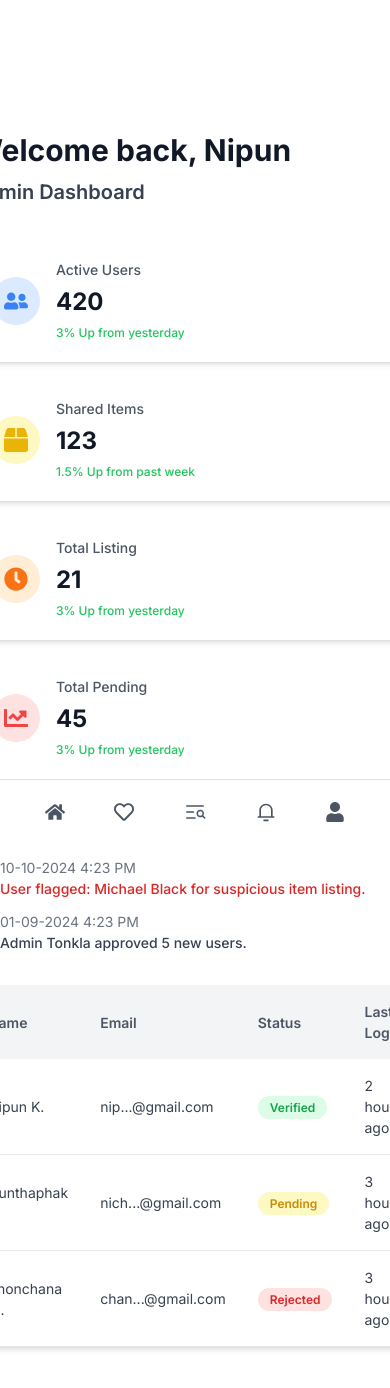
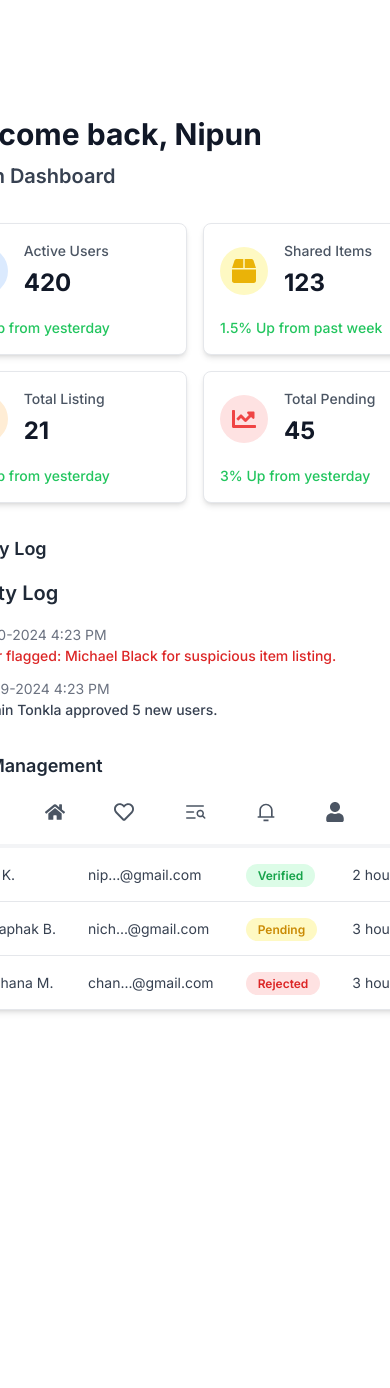
Before and after one commit to KaweewatN/ShareHood, a Next.js app in the folder share-hood/: page /admin in a window 390 px wide. Shown: the top 1388 px of the page. After the commit the page ends 1138 px from the top, so only its background shows below. Built offline with nearby package versions, Linux system fonts and the light colour scheme.

Commit message:
style: aesthetic, padding, responsiveness

```diff
--- a/share-hood/src/app/(Nav)/admin/page.tsx
+++ b/share-hood/src/app/(Nav)/admin/page.tsx
@@ -1,15 +1,10 @@
 "use client";
 
-import dynamic from "next/dynamic";
-
-// Dynamically import AdminDashboard for better performance if necessary
-const AdminDashboard = dynamic(() => import("@components/adminDashboard/AdminDashboard"), {
-  ssr: false, // Disables server-side rendering for this component if not required
-});
+import AdminDashboard from "@components/adminDashboard/AdminDashboard";
 
 export default function AdminDashboardPage() {
   return (
-    <div className="min-h-screen p-6">
+    <div className="p-4 sm:p-6 md:p-8 min-h-screen">
       <AdminDashboard />
     </div>
   );
--- a/share-hood/src/components/adminDashboard/AdminDashboard.tsx
+++ b/share-hood/src/components/adminDashboard/AdminDashboard.tsx
@@ -1,12 +1,11 @@
 "use client";
 
-import {useMemo} from "react";
+import { useMemo } from "react";
 import AdminDashboardCard from "./AdminDashboardCard";
+import { FaBox, FaClock, FaChartLine, FaUserFriends } from "react-icons/fa";
 import ActivityLog from "./ActivityLog";
 import UserTable from "./UserTable";
-import {FaBox, FaClock, FaChartLine, FaUserFriends} from "react-icons/fa";
 
-// Data for admin cards
 const analyticsData = [
   {
     label: "Active Users",
@@ -46,7 +45,6 @@ const analyticsData = [
   },
 ];
 
-// Main Admin Dashboard Component
 export default function AdminDashboard() {
   const cards = useMemo(
     () =>
@@ -62,18 +60,33 @@ export default function AdminDashboard() {
           growthColor={data.growthColor}
         />
       )),
-    [],
+    []
   );
 
   return (
-    <div className="space-y-8 p-6">
+    <div className="p-4 sm:p-6 md:p-8 50 min-h-screen space-y-8">
+      {/* Header Section */}
       <div>
         <h1 className="text-3xl font-bold text-gray-900">Welcome back, Nipun</h1>
-        <h2 className="mt-1 text-xl font-semibold text-gray-700">Admin Dashboard</h2>
+        <h2 className="text-xl font-semibold text-gray-700 mt-1">Admin Dashboard</h2>
       </div>
-      <div className="grid grid-cols-1 gap-4 sm:grid-cols-2 lg:grid-cols-4">{cards}</div>
-      <ActivityLog />
-      <UserTable />
+
+      {/* Responsive Grid for Dashboard Cards */}
+      <div className="grid grid-cols-2 gap-4 sm:grid-cols-3 lg:grid-cols-auto-fit auto-rows-min">
+        {cards}
+      </div>
+
+      {/* Activity Log Section */}
+      <div>
+        <h3 className="text-lg font-semibold text-gray-800 mb-4">Activity Log</h3>
+        <ActivityLog />
+      </div>
+
+      {/* User Management Section */}
+      <div>
+        <h3 className="text-lg font-semibold text-gray-800 mb-4">User Management</h3>
+        <UserTable />
+      </div>
     </div>
   );
 }
--- a/share-hood/src/components/adminDashboard/AdminDashboardCard.tsx
+++ b/share-hood/src/components/adminDashboard/AdminDashboardCard.tsx
@@ -1,6 +1,6 @@
 "use client";
 
-import {IconType} from "react-icons";
+import { IconType } from "react-icons";
 
 type AdminDashboardCardProps = {
   label: string;
@@ -22,16 +22,23 @@ export default function AdminDashboardCard({
   growthColor,
 }: AdminDashboardCardProps) {
   return (
-    <div className="rounded-lg bg-white p-5 shadow-md transition-shadow duration-200 hover:shadow-lg">
+    <div className="flex flex-col justify-between rounded-lg border bg-white p-4 shadow-md hover:shadow-lg transition-shadow duration-200">
+      {/* Top Section */}
       <div className="flex items-center space-x-4">
-        <div className={`rounded-full p-3 ${bgColor}`}>
+        {/* Icon Container */}
+        <div className={`flex h-12 w-12 items-center justify-center rounded-full ${bgColor}`}>
           <Icon className={`text-2xl ${iconColor}`} />
         </div>
-        <div>
-          <h4 className="text-sm font-medium text-gray-600">{label}</h4>
+        {/* Text Section */}
+        <div className="flex-1">
+          <h4 className="text-sm font-medium text-gray-600 truncate whitespace-nowrap">{label}</h4>
           <p className="mt-1 text-2xl font-bold text-gray-900">{value}</p>
-          <p className={`text-xs font-medium ${growthColor} mt-1`}>{growth}</p>
         </div>
+      </div>
+
+      {/* Bottom Section */}
+      <div className="mt-4">
+        <p className={`text-sm font-medium ${growthColor} whitespace-nowrap`}>{growth}</p>
       </div>
     </div>
   );
--- a/share-hood/src/components/adminDashboard/UserTable.tsx
+++ b/share-hood/src/components/adminDashboard/UserTable.tsx
@@ -1,43 +1,49 @@
-// UserTable.tsx
 "use client";
 
 const users = [
-  {name: "Nipun K.", email: "nip...@gmail.com", status: "Verified", lastLogin: "2 hours ago"},
-  {name: "Nunthaphak B.", email: "nich...@gmail.com", status: "Pending", lastLogin: "3 hours ago"},
-  {name: "Phonchana M.", email: "chan...@gmail.com", status: "Rejected", lastLogin: "3 hours ago"},
+  { name: "Nipun K.", email: "nip...@gmail.com", status: "Verified", lastLogin: "2 hours ago" },
+  { name: "Nunthaphak B.", email: "nich...@gmail.com", status: "Pending", lastLogin: "3 hours ago" },
+  { name: "Phonchana M.", email: "chan...@gmail.com", status: "Rejected", lastLogin: "3 hours ago" },
 ];
 
 export default function UserTable() {
   return (
-    <div className="overflow-hidden rounded-lg bg-white shadow-md">
+    <div className="overflow-x-auto rounded-lg bg-white shadow-md">
       <table className="w-full text-left">
         <thead className="bg-gray-100">
           <tr>
-            <th className="p-4 text-sm font-semibold text-gray-600">Name</th>
-            <th className="p-4 text-sm font-semibold text-gray-600">Email</th>
-            <th className="p-4 text-sm font-semibold text-gray-600">Status</th>
-            <th className="p-4 text-sm font-semibold text-gray-600">Last Login</th>
+            <th className="p-4 text-sm font-semibold text-gray-600 whitespace-nowrap">Name</th>
+            <th className="p-4 text-sm font-semibold text-gray-600 whitespace-nowrap">Email</th>
+            <th className="p-4 text-sm font-semibold text-gray-600 whitespace-nowrap">Status</th>
+            <th className="p-4 text-sm font-semibold text-gray-600 whitespace-nowrap">Last Login</th>
           </tr>
         </thead>
         <tbody className="text-sm text-gray-700">
           {users.map((user, index) => (
             <tr key={index} className="border-b hover:bg-gray-50">
-              <td className="p-4">{user.name}</td>
-              <td className="p-4">{user.email}</td>
-              <td className="p-4">
+              {/* Name Column */}
+              <td className="p-4 whitespace-nowrap">{user.name}</td>
+
+              {/* Email Column */}
+              <td className="p-4 whitespace-nowrap truncate">{user.email}</td>
+
+              {/* Status Column */}
+              <td className="p-4 whitespace-nowrap">
                 <span
                   className={`rounded-full px-3 py-1 text-xs font-semibold ${
                     user.status === "Verified"
                       ? "bg-green-100 text-green-600"
                       : user.status === "Pending"
-                        ? "bg-yellow-100 text-yellow-600"
-                        : "bg-red-100 text-red-600"
+                      ? "bg-yellow-100 text-yellow-600"
+                      : "bg-red-100 text-red-600"
                   }`}
                 >
                   {user.status}
                 </span>
               </td>
-              <td className="p-4">{user.lastLogin}</td>
+
+              {/* Last Login Column */}
+              <td className="p-4 whitespace-nowrap">{user.lastLogin}</td>
             </tr>
           ))}
         </tbody>
```
